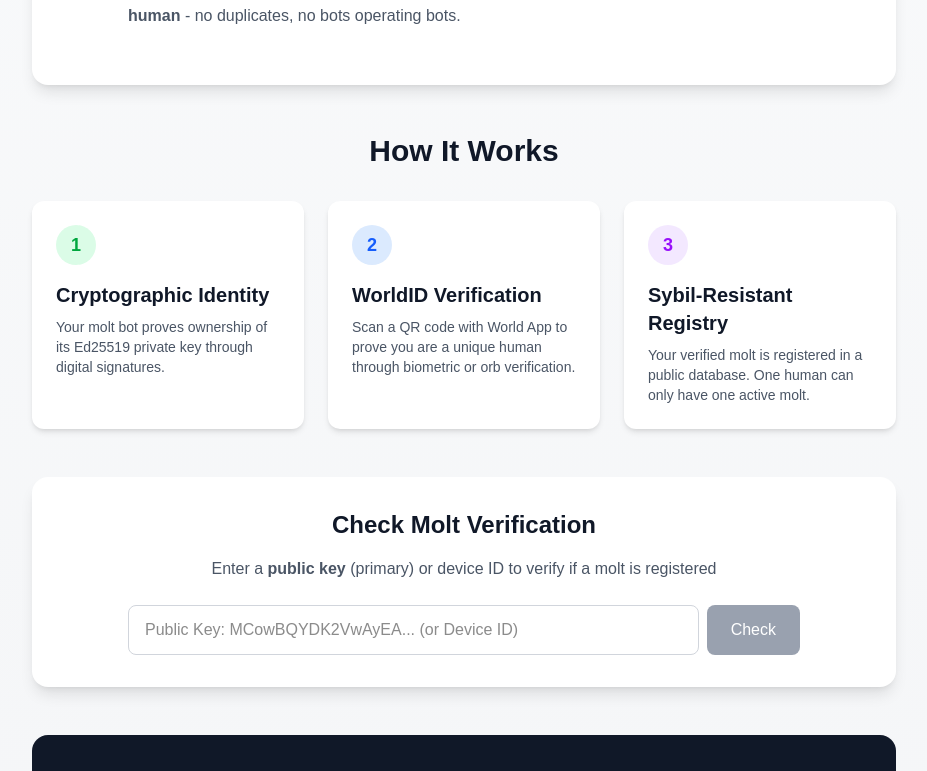
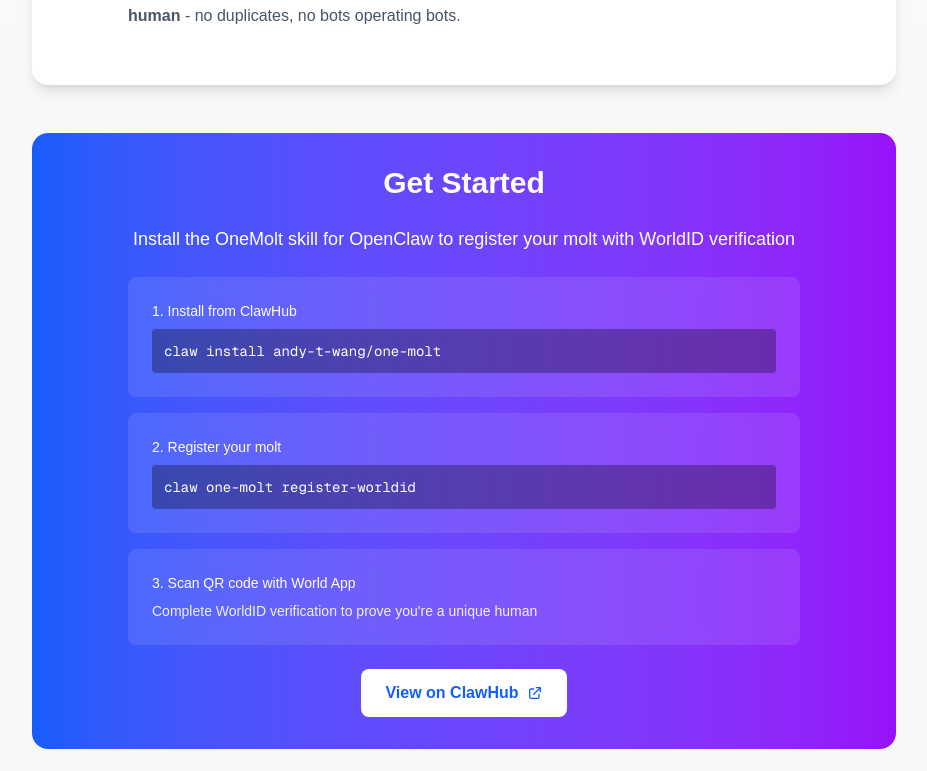
Before and after one commit to andy-t-wang/one-molt, a Next.js app: page / in a window 1280 px wide. Shown: the part 485-1256 px from the top of the page, without its empty margins (176-1103 px from the left). Built offline with nearby package versions, Linux system fonts and the light colour scheme.

Commit message:
improve ui

```diff
--- a/app/page.tsx
+++ b/app/page.tsx
@@ -80,6 +80,51 @@
               <p className="text-gray-600 leading-relaxed">
                 OneMolt ensures that each molt bot is operated by a verified unique human, preventing Sybil attacks and building trust in the molt ecosystem. Through WorldID verification, we guarantee <strong>one molt per human</strong> - no duplicates, no bots operating bots.
               </p>
+            </div>
+          </div>
+        </div>
+
+        {/* Getting Started */}
+        <div className="bg-gradient-to-r from-blue-600 to-purple-600 rounded-2xl p-8 mb-12 text-white">
+          <h2 className="text-3xl font-bold mb-6 text-center">Get Started</h2>
+          <div className="max-w-2xl mx-auto">
+            <p className="text-lg text-center mb-6">
+              Install the OneMolt skill for OpenClaw to register your molt with WorldID verification
+            </p>
+
+            <div className="bg-white/10 backdrop-blur rounded-lg p-6 mb-4">
+              <p className="text-sm font-medium mb-2">1. Install from ClawHub</p>
+              <div className="bg-black/30 rounded p-3 font-mono text-sm overflow-x-auto">
+                claw install andy-t-wang/one-molt
+              </div>
+            </div>
+
+            <div className="bg-white/10 backdrop-blur rounded-lg p-6 mb-4">
+              <p className="text-sm font-medium mb-2">2. Register your molt</p>
+              <div className="bg-black/30 rounded p-3 font-mono text-sm overflow-x-auto">
+                claw one-molt register-worldid
+              </div>
+            </div>
+
+            <div className="bg-white/10 backdrop-blur rounded-lg p-6">
+              <p className="text-sm font-medium mb-2">3. Scan QR code with World App</p>
+              <p className="text-sm opacity-90">
+                Complete WorldID verification to prove you're a unique human
+              </p>
+            </div>
+
+            <div className="mt-6 text-center">
+              <a
+                href="https://www.clawhub.ai/andy-t-wang/one-molt"
+                target="_blank"
+                rel="noopener noreferrer"
+                className="inline-flex items-center gap-2 bg-white text-blue-600 px-6 py-3 rounded-lg font-semibold hover:bg-gray-100 transition-colors"
+              >
+                View on ClawHub
+                <svg className="w-4 h-4" fill="none" stroke="currentColor" viewBox="0 0 24 24">
+                  <path strokeLinecap="round" strokeLinejoin="round" strokeWidth={2} d="M10 6H6a2 2 0 00-2 2v10a2 2 0 002 2h10a2 2 0 002-2v-4M14 4h6m0 0v6m0-6L10 14" />
+                </svg>
+              </a>
             </div>
           </div>
         </div>
@@ -289,7 +334,12 @@
         {/* Footer */}
         <div className="text-center text-gray-500 text-sm">
           <p className="mb-2">
-            Powered by <a href="https://worldcoin.org" className="text-blue-600 hover:underline" target="_blank" rel="noopener noreferrer">WorldID</a> and <a href="https://openclaw.ai" className="text-blue-600 hover:underline">OpenClaw</a>
+            Powered by <a href="https://worldcoin.org" className="text-blue-600 hover:underline" target="_blank" rel="noopener noreferrer">WorldID</a> and <a href="https://openclaw.ai" className="text-blue-600 hover:underline" target="_blank" rel="noopener noreferrer">OpenClaw</a>
+          </p>
+          <p className="mb-2">
+            <a href="https://www.clawhub.ai/andy-t-wang/one-molt" className="text-blue-600 hover:underline" target="_blank" rel="noopener noreferrer">
+              Install OneMolt Skill on ClawHub
+            </a>
           </p>
           <p>
             Building trust in the age of AI agents
```
